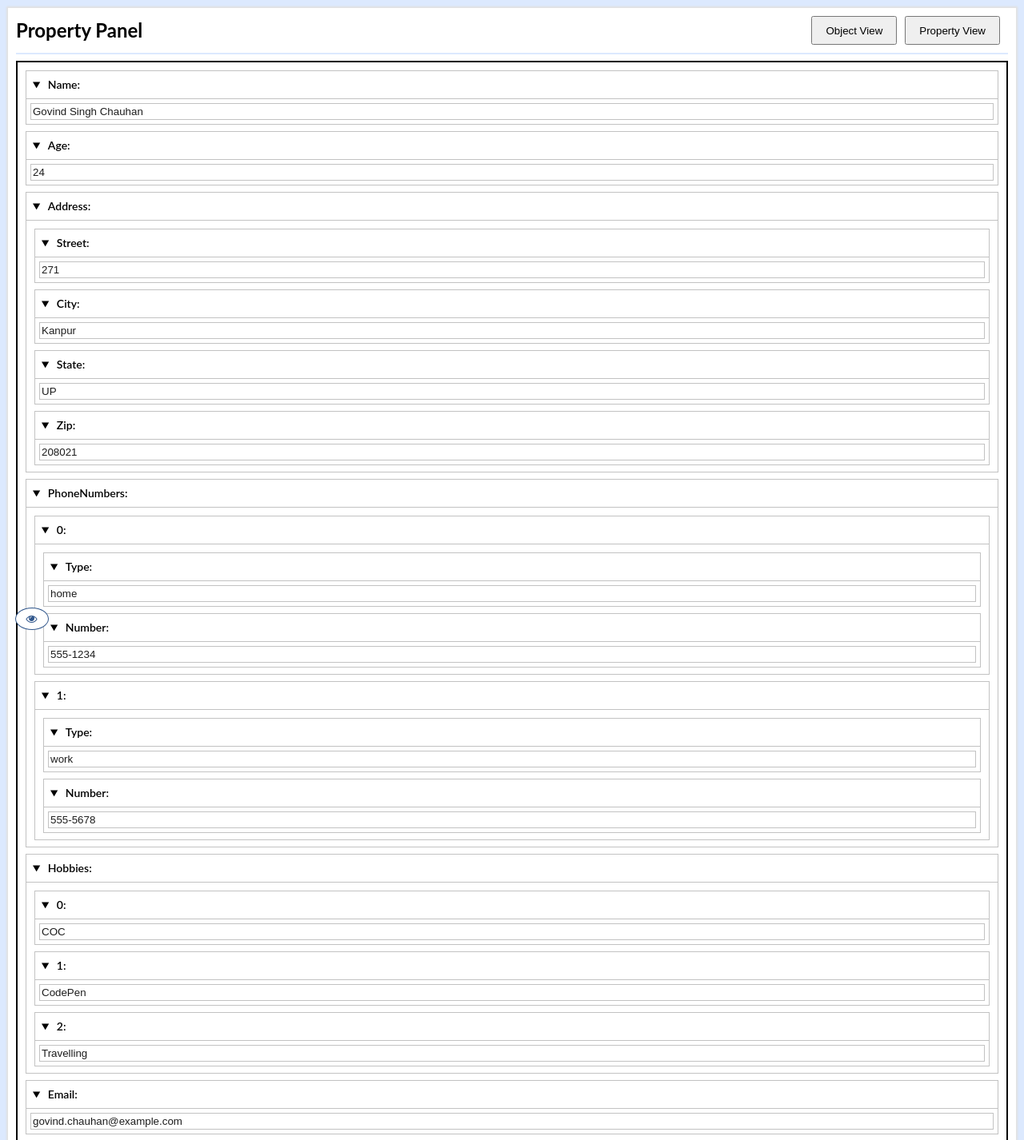
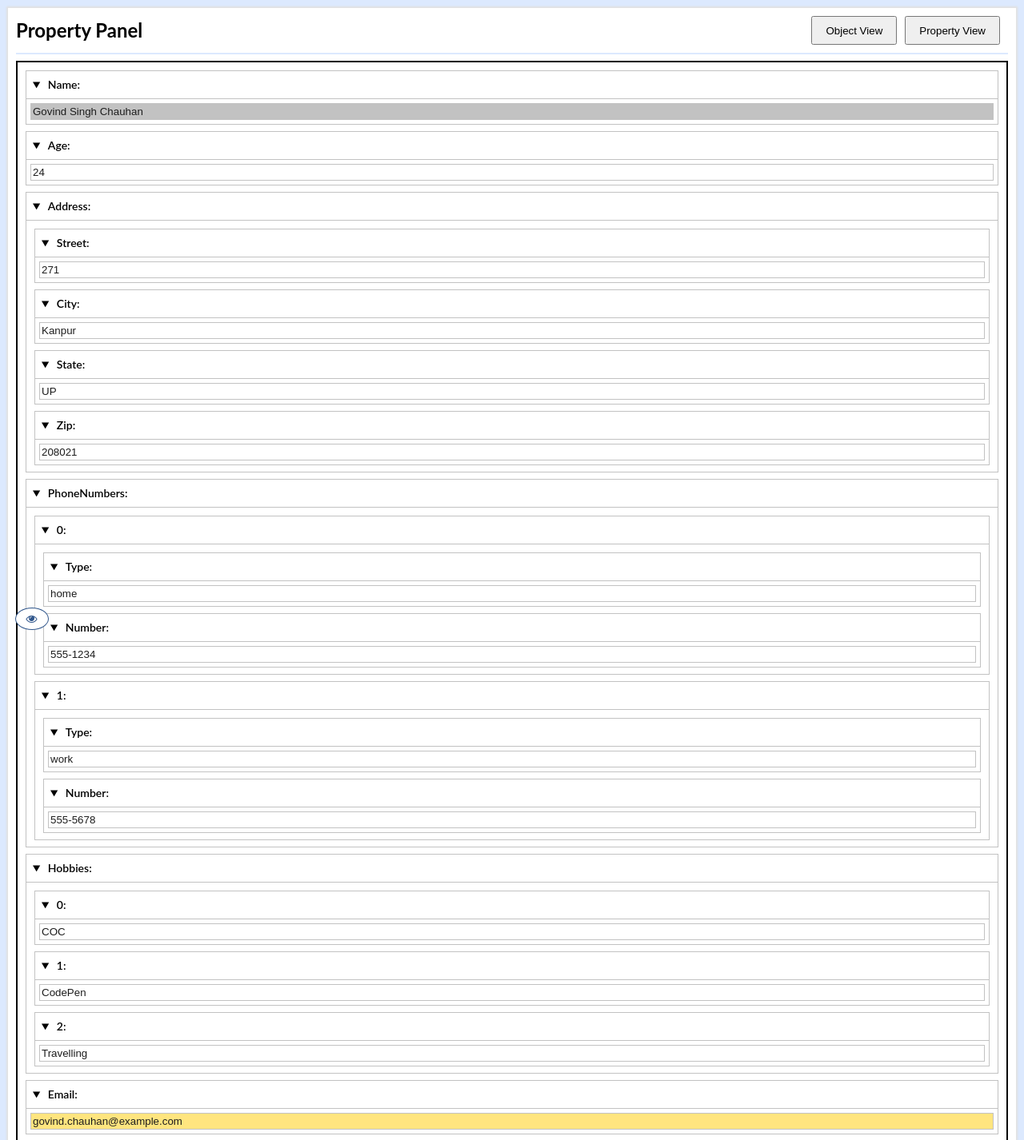
Before and after one commit to gregariousgovind/angularTheming, an Angular app: page /propertyPanel in a window 1280 px wide. Shown: the top 1426 px of the page at 80% size. Built offline with nearby package versions, Linux system fonts and the light colour scheme.

Commit message:
5 files modified

```diff
--- a/src/app/components/property-panel-container/property-panel-container.component.html
+++ b/src/app/components/property-panel-container/property-panel-container.component.html
@@ -13,12 +13,12 @@
     [attr.data-name]="'config: '"
     [ngClass]="{ 'object-view': isObjectView, 'property-view': !isObjectView }"
   >
-    <app-property-panel [data]="data"></app-property-panel>
+    <app-property-panel #panel [data]="data"></app-property-panel>
   </ul>
   <button type="button" (click)="showJSON()">
     {{ dataShown ? 'Hide' : 'Show' }} JSON
   </button>
-  <button type="button" (click)="onSubmit()">Submit</button>
+  <button type="button" (click)="handleSubmit()">Submit</button>
   <ng-container *ngIf="dataShown">
     <hr />
     <pre>{{ data | json }}</pre>
--- a/src/app/components/property-panel-container/property-panel-container.component.scss
+++ b/src/app/components/property-panel-container/property-panel-container.component.scss
@@ -70,6 +70,14 @@
           color: #1d1d1d;
           border: 1px solid #c2c2c2;
           outline-offset: 2px;
+
+          &:disabled {
+            background: #c2c2c2;
+          }
+
+          &:required {
+            background: #ffcc0080;
+          }
         }
 
         ul {
--- a/src/app/components/property-panel-container/property-panel-container.component.ts
+++ b/src/app/components/property-panel-container/property-panel-container.component.ts
@@ -1,4 +1,5 @@
-import { Component, ViewEncapsulation } from '@angular/core';
+import { Component, ViewChild, ViewEncapsulation } from '@angular/core';
+import { PropertyPanelComponent } from '../property-panel/property-panel.component';
 
 @Component({
   selector: 'app-property-panel-container',
@@ -7,8 +8,10 @@ import { Component, ViewEncapsulation } from '@angular/core';
   encapsulation: ViewEncapsulation.None,
 })
 export class PropertyPanelContainerComponent {
+  @ViewChild('panel') propertyPanelComponent: PropertyPanelComponent;
+
   data = {
-    name: 'Govind Singh Chauhan',
+    name$: 'Govind Singh Chauhan',
     age: 24,
     address: {
       street: '271',
@@ -27,7 +30,7 @@ export class PropertyPanelContainerComponent {
       },
     ],
     hobbies: ['COC', 'CodePen', 'Travelling'],
-    email: 'govind.chauhan@example.com',
+    $email: 'govind.chauhan@example.com',
     active: true,
   };
 
@@ -38,7 +41,7 @@ export class PropertyPanelContainerComponent {
     this.dataShown = !this.dataShown;
   }
 
-  onSubmit() {
-    console.log(this.data);
+  handleSubmit() {
+    console.log(this.propertyPanelComponent.getUpdatedConfig(), this.data);
   }
 }
--- a/src/app/components/property-panel/property-panel.component.html
+++ b/src/app/components/property-panel/property-panel.component.html
@@ -1,8 +1,8 @@
 <ng-container *ngFor="let item of objectKeys(data)">
   <li>
-    <details attr.open="{{false}}">
+    <details open>
       <summary>
-        <label [attr.for]="item">{{ item }}:</label>
+        <label [attr.for]="item">{{ getLabel(item) }}:</label>
       </summary>
       <ng-container [ngSwitch]="getType(data[item])">
         <ng-container *ngSwitchCase="'object'">
@@ -24,6 +24,8 @@
             type="checkbox"
             id="{{ item }}"
             name="{{ item }}"
+            [disabled]="item.endsWith('$')"
+            [required]="item.startsWith('$')"
             [(ngModel)]="data[item]"
           />
         </ng-container>
@@ -32,6 +34,8 @@
             type="{{ getType(data[item]) }}"
             id="{{ item }}"
             name="{{ item }}"
+            [disabled]="item.endsWith('$')"
+            [required]="item.startsWith('$')"
             [(ngModel)]="data[item]"
           />
         </ng-container>
--- a/src/app/components/property-panel/property-panel.component.ts
+++ b/src/app/components/property-panel/property-panel.component.ts
@@ -1,12 +1,32 @@
-import { Component, Input } from '@angular/core';
+import { Component, EventEmitter, Input, OnInit, Output } from '@angular/core';
 
 @Component({
   selector: 'app-property-panel',
   templateUrl: './property-panel.component.html',
   styleUrls: ['./property-panel.component.scss'],
 })
-export class PropertyPanelComponent {
+export class PropertyPanelComponent implements OnInit {
   @Input() data: any;
+  config: any;
+
+  ngOnInit() {
+    this.config = JSON.parse(JSON.stringify(this.data));
+    this.removeDollarSigns(this.config);
+  }
+
+  removeDollarSigns(obj) {
+    if (obj && typeof obj === 'object') {
+      Object.keys(obj).forEach((key) => {
+        const newKey = key.replace(/\$/g, '');
+        if (newKey !== key) {
+          obj[newKey] = obj[key];
+          delete obj[key];
+        }
+        this.removeDollarSigns(obj[newKey]);
+      });
+    }
+    return obj;
+  }
 
   getType(value: any) {
     if (Array.isArray(value)) {
@@ -23,4 +43,12 @@ export class PropertyPanelComponent {
   objectKeys(obj: any) {
     return Object.keys(obj);
   }
+
+  getUpdatedConfig() {
+    return this.config;
+  }
+
+  getLabel(label) {
+    return label.replace(/\$/g, '');
+  }
 }
```
